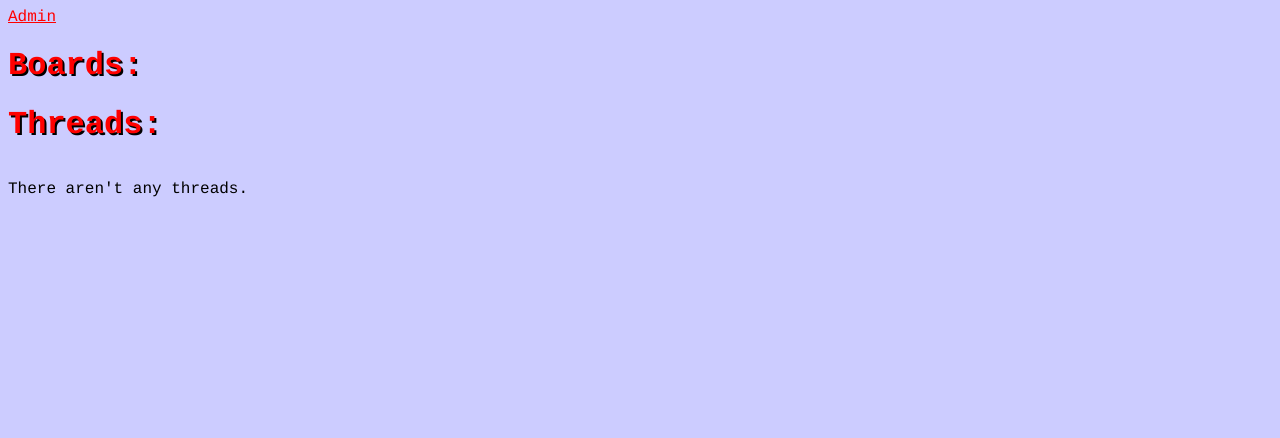
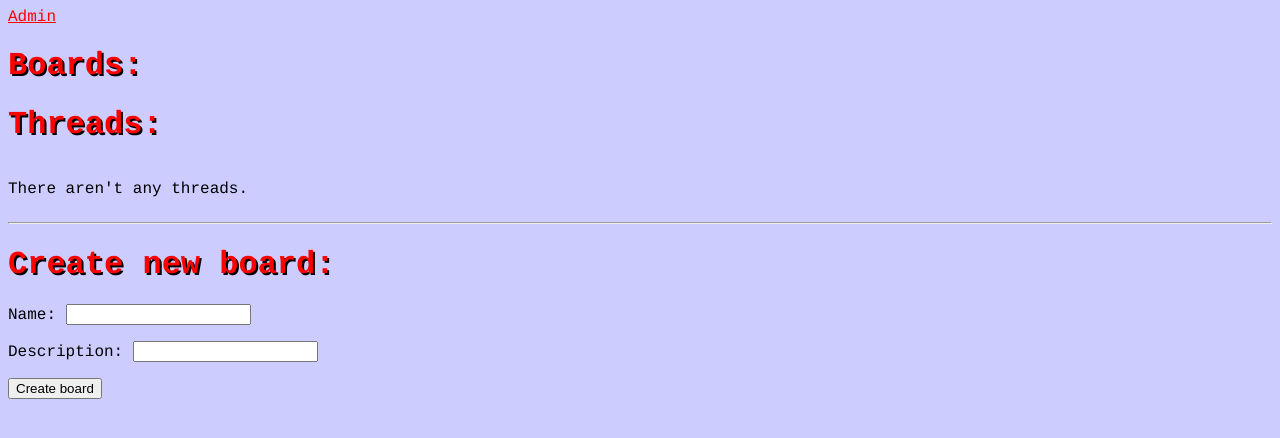
Before and after one commit to TundraTauno/kasilauta, a Django app: page / in a window 1280 px wide. Shown: the top 438 px of the page. Run offline with Django 3.2, Linux system fonts and the light colour scheme; data that the repository does not hold is empty.

Commit message:
Add ability to add new boards.

```diff
--- a/gallery/forms.py
+++ b/gallery/forms.py
@@ -1,9 +1,15 @@
 from django import forms
 from django.forms import ModelForm
-from .models import Post
+from .models import Post, Board
 
 class PostForm(forms.ModelForm):
     class Meta:
         model   = Post
         fields  = '__all__'
         exclude = ['user', 'thread', 'ip_addr']
+
+class BoardForm(forms.ModelForm):
+    class Meta:
+        model   = Board
+        fields  = '__all__'
+        exclude = ['user']
--- /dev/null
+++ b/gallery/templates/board_form.html
@@ -0,0 +1,5 @@
+<form action="{% url 'create_board' %}" method="post" enctype='multipart/form-data'>
+    {% csrf_token %}
+    {{ form.as_p }}
+    <input type="submit" value="Create board">
+</form>
--- a/gallery/templates/main_view.html
+++ b/gallery/templates/main_view.html
@@ -32,4 +32,7 @@
     <p>There aren't any threads.</p>
 {% endfor %}
 </div>
+<hr>
+<h1>Create new board:</h1>
+{% include "board_form.html" %}
 {% endblock content %}
--- a/gallery/urls.py
+++ b/gallery/urls.py
@@ -15,6 +15,8 @@ urlpatterns = [
         path('<board_slug:name>/', views.board_view, name='board_view'),
         # thread detail
         path('<board_slug:name>/<int:id>', views.thread_detail, name='thread_detail'),
+        # board form
+        path('create_board', views.create_board, name='create_board'),
         # thread form
         path('create_thread/<board_slug:board>', views.create_thread, name='create_thread'),
         # post form
--- a/gallery/views.py
+++ b/gallery/views.py
@@ -3,14 +3,15 @@ from django.http import HttpResponse, HttpResponseRedirect
 from django.contrib import messages
 
 from .models import Post, Thread, Board
-from .forms import PostForm
+from .forms import PostForm, BoardForm
 
 # Front page.
 # example: /
 def index(request):
     threads = Thread.objects.all()
     boards = Board.objects.all()
-    return render(request, 'main_view.html', {'threads': threads, 'boards': boards})
+    form = BoardForm()
+    return render(request, 'main_view.html', {'threads': threads, 'boards': boards, 'form': form})
 
 # Detailed view for thread.
 # name  - board name
@@ -60,6 +61,22 @@ def create_thread(request, board=None):
     messages.info(request, 'Thread created')
     return create_post(request, b.name, thread.pk)
 
+def create_board(request):
+    if request.method == 'POST':
+        form = BoardForm(request.POST)
+        if form.is_valid():
+            board = Board()
+            board.name          = form.cleaned_data['name']
+            board.description   = form.cleaned_data['description']
+            board.user          = request.user
+            board.save()
+            messages.info(request, 'Board created')
+            return HttpResponseRedirect('/' + board.name)
+    else:
+        form = BoardForm()
+
+    return render(request, 'board_form.html', {'form': form})
+
 # User actions on post.
 def user_action(request, board=None, thread=None, post=None):
     if request.method == 'POST':
```
